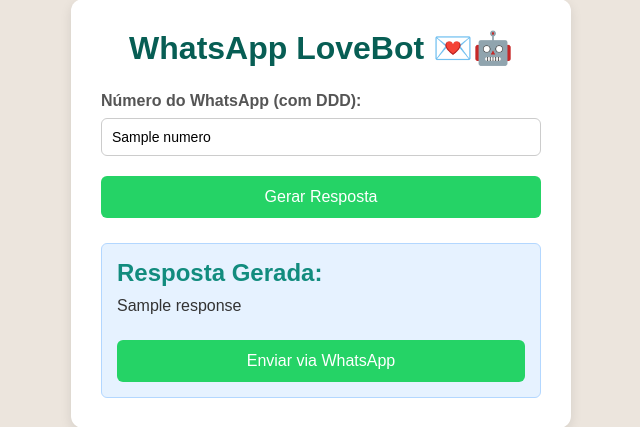
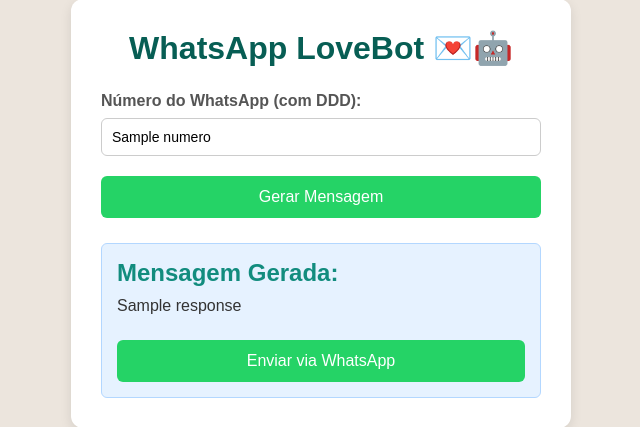
Before and after one commit to tuchanski/zapzap-lovebot, a Flask app: template templates/index.html in a window 1280 px wide. Shown: the part 187-614 px from the top of the page, without its empty margins (319-959 px from the left). Run offline with Flask 3, Linux system fonts and the light colour scheme; the template is opened without the code that fills it: most values are stand-ins (such as "Sample title", 1, 10 or a date in 2020).

Commit message:
Update HTML

```diff
--- a/templates/index.html
+++ b/templates/index.html
@@ -2,7 +2,7 @@
 <html lang="pt-br">
 <head>
   <meta charset="UTF-8">
-  <title>WhatsApp LoveBot</title>
+  <title>💌 WhatsApp LoveBot</title>
   <link rel="stylesheet" href="{{ url_for('static', filename='style.css') }}">
 </head>
 <body>
@@ -12,11 +12,11 @@
     <form method="post">
       <label for="numero">Número do WhatsApp (com DDD):</label>
       <input type="text" id="numero" name="numero" placeholder="+55XXXXXXXXXXX" value="{{ numero }}" required>
-      <button type="submit" name="action" value="generate">Gerar Resposta</button>
+      <button type="submit" name="action" value="generate">Gerar Mensagem</button>
 
       {% if response %}
         <div class="response">
-          <h2>Resposta Gerada:</h2>
+          <h2>Mensagem Gerada:</h2>
           <p>{{ response }}</p>
           <button type="submit" name="action" value="send">Enviar via WhatsApp</button>
           <input type="hidden" name="response" value="{{ response }}">
```
